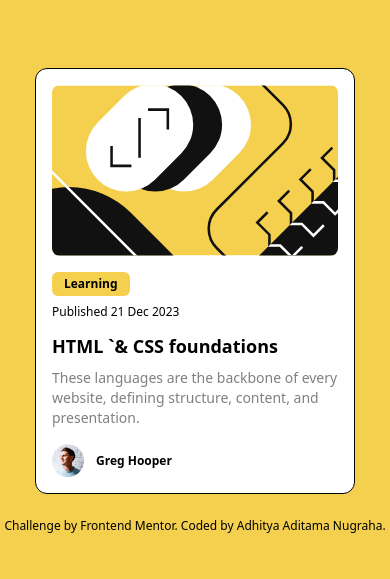
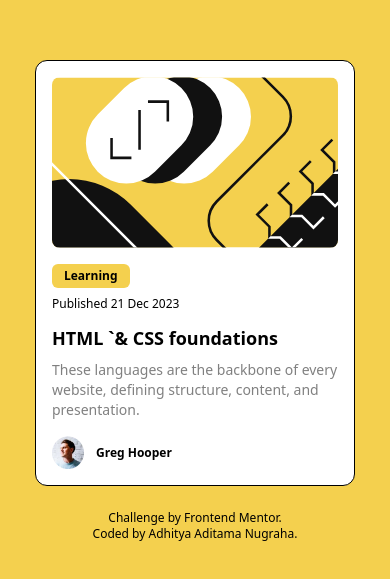
Before and after one commit to aaditamanugraha/blog-preview-card, a website: page index.html in a window 390 px wide. Shown: the part 121-700 px from the top of the page. Drawn offline with Linux system fonts and the light colour scheme.

Commit message:
fix: footer text wrap did'nt look good in mobile view

```diff
--- a/index.html
+++ b/index.html
@@ -46,7 +46,7 @@
         </div>
       </main>
 
-      <footer>
+      <footer class="grid place-items-center">
         <p class="text-xs">
           Challenge by
           <a
@@ -54,7 +54,10 @@
             target="_blank"
             class="hover:underline"
             >Frontend Mentor</a
-          >. Coded by
+          >.
+        </p>
+        <p class="text-xs">
+          Coded by
           <a
             href="https://www.frontendmentor.io/profile/aaditamanugraha"
             target="_blank"
```
Also changed, not shown: README-template.md, src/css/output.css.
